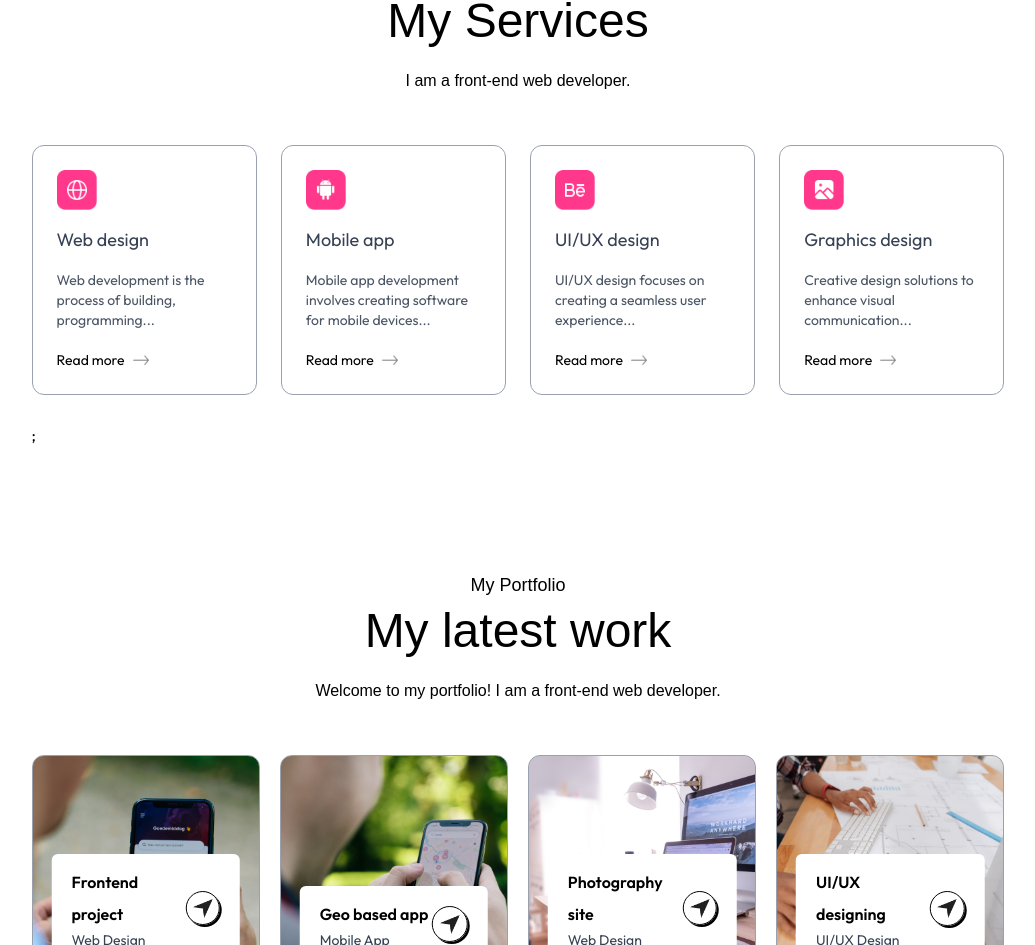
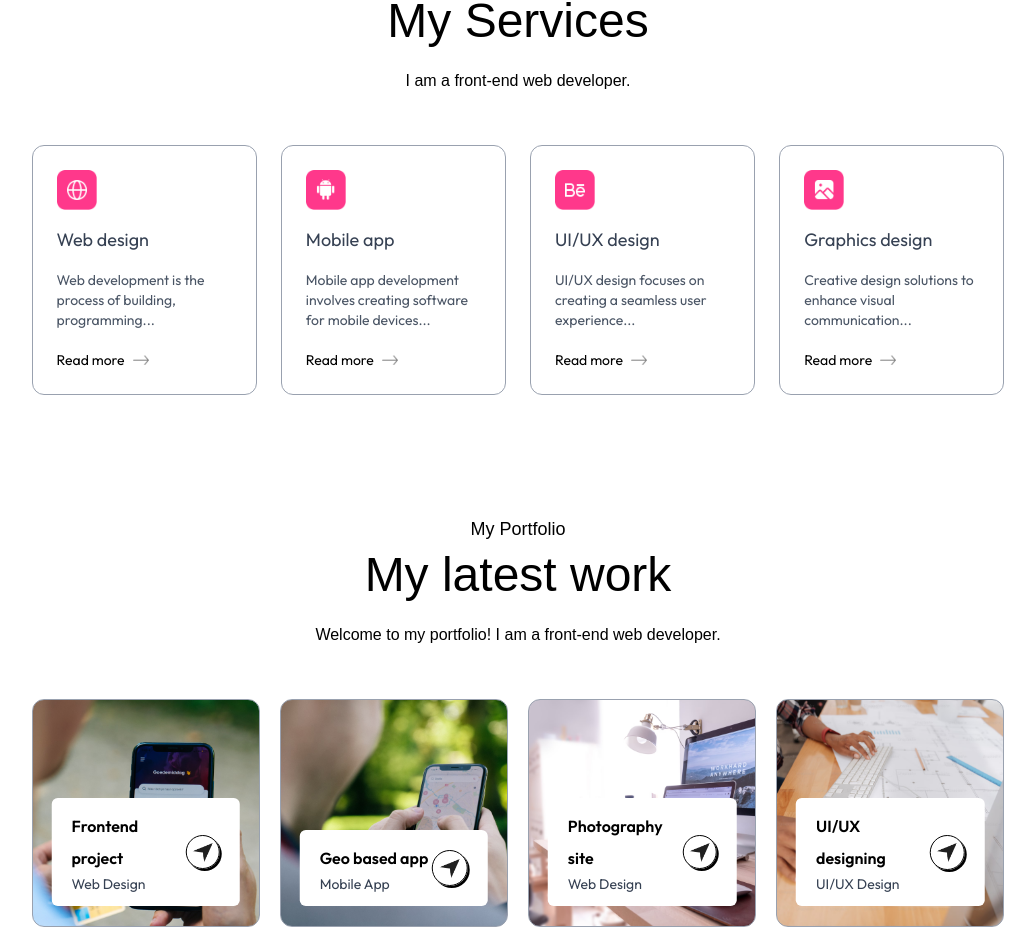
Before and after one commit to kishi1997/Portfolio2025, a Next.js app: page / in a window 1280 px wide. Shown: the part 1640-2585 px from the top of the page, without its empty margins (122-1157 px from the left). Built offline with nearby package versions, Linux system fonts and the light colour scheme; a web font is replaced by a local one.

Commit message:
グローバルCSSに新しいカスタムプロパティを追加し、ページコンポーネントにServiceとWorkを追加しました。

```diff
--- a/app/components/Header.tsx
+++ b/app/components/Header.tsx
@@ -37,7 +37,7 @@ const Header = () => {
         {/* CVボタン */}
         <Link
           href="#contact"
-          className="px-10 py-3 border border-white bg-black text-white rounded-full flex items-center gap-2"
+          className="px-10 py-3 border border-white bg-black text-white rounded-full flex items-center gap-2 duration-500 hover:-translate-y-1 "
         >
           Contact me
           <Image
@@ -52,7 +52,7 @@ const Header = () => {
         <Link
           href="/sample-resume.pdf"
           download
-          className="px-10 py-3 border border-gray-500 rounded-full flex items-center gap-2"
+          className="px-10 py-3 border border-gray-500 rounded-full flex items-center gap-2 duration-500 hover:-translate-y-1 "
         >
           My resume
           <Image
--- a/app/components/Service.tsx
+++ b/app/components/Service.tsx
@@ -11,7 +11,7 @@ const Service = () => {
       <p className="text-center max-w-2xl mx-auto mt-5 mb-12 font-Ovo">
         I am a front-end web developer.
       </p>
-      <div className="grid grid-cols-1 sm:grid-cols-2 lg:grid-cols-4 gap-6 my-10">
+      <div className="grid grid-cols-(--autofit-cols-200) gap-6 my-10">
         {serviceData.map((service, index) => (
           <div
             key={index}
@@ -45,7 +45,6 @@ const Service = () => {
             </Link>
           </div>
         ))}
-        ;
       </div>
     </div>
   );
--- a/app/components/Work.tsx
+++ b/app/components/Work.tsx
@@ -11,7 +11,7 @@ const Work = () => {
       <p className="text-center max-w-2xl mx-auto mt-5 mb-12 font-Ovo">
         Welcome to my portfolio! I am a front-end web developer.
       </p>
-      <div className="grid grid-cols-1 sm:grid-cols-2 lg:grid-cols-4 gap-5 my-10">
+      <div className="grid grid-cols-(--autofit-cols-200) gap-5 my-10">
         {workData.map((work, index) => (
           <div
             key={index}
@@ -46,7 +46,7 @@ const Work = () => {
       <Link
         href=""
         className="w-max flex items-center justify-center gap-2 text-gray-700 border-[0.5px]
-       border-gray-700 p-6 rounded-full py-3 px-10 mx-auto duration-500 hover:bg-lightHover"
+       border-gray-700 p-6 rounded-full py-3 px-10 mx-auto duration-500 hover:bg-lightHover hover:-translate-y-1 "
       >
         show more
         <Image
--- a/app/globals.css
+++ b/app/globals.css
@@ -8,6 +8,7 @@
   --darkTheme: #11001f;
   --blackShadow: 4px 4px #000;
   --whiteShadow: 4px 4px #fff;
+  --autofit-cols-200: repeat(auto-fit, minmax(200px, 1fr));
 }
 
 @theme inline {
@@ -18,7 +19,6 @@
   --font-Ovo: var(--font-ovo);
   --shadow-black: var(--blackShadow);
   --shadow-white: var(--whiteShadow);
-  /* --grid-auto-fit-200px: repeat(auto-fit, minmax(200px, 1fr)); */
 }
 
 body {
```
